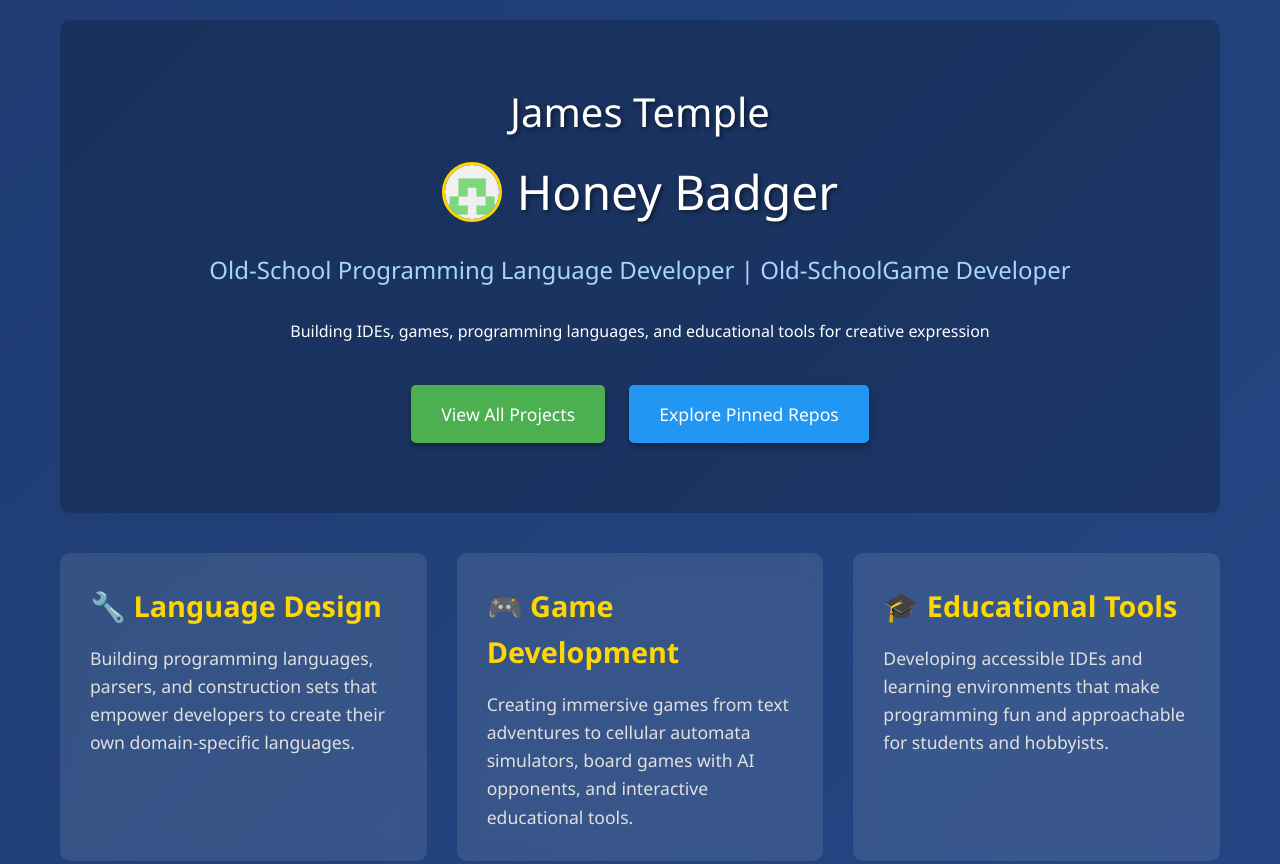
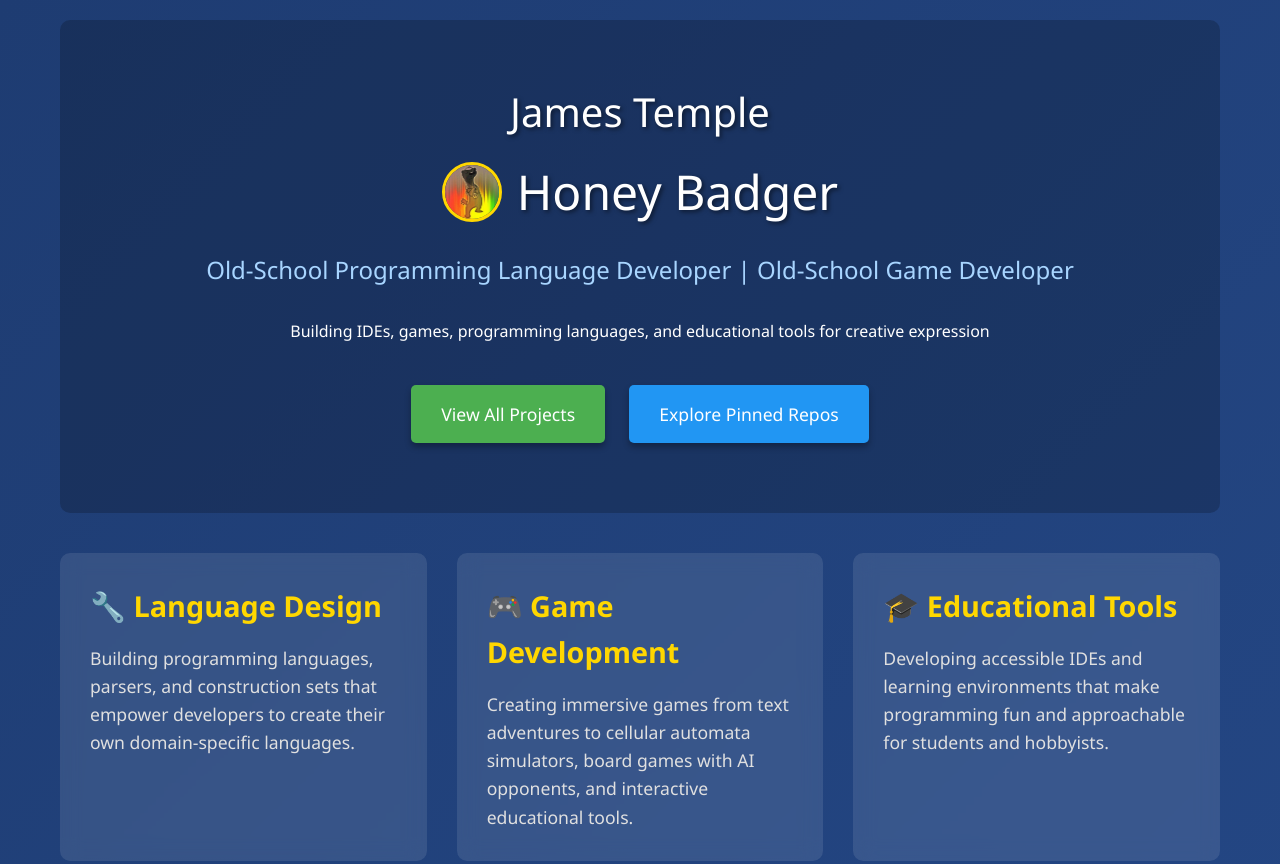
Before and after one commit to James-HoneyBadger/James-HoneyBadger.github.io, a plain HTML site: page index.html in a window 1280 px wide. Shown: the top 864 px of the page. Drawn offline with Linux system fonts and the light colour scheme.

Commit message:
Update avatar to use hb.jpg from Downloads
- Replaced honeybadger-avatar.png with hb.jpg
- Using custom Honey Badger tattoo image

```diff
--- a/index.html
+++ b/index.html
@@ -240,10 +240,10 @@
         <header>
             <div class="name-line">James Temple</div>
             <div class="brand-line">
-                <img src="honeybadger-avatar.png" alt="Honey Badger">
+                <img src="hb.jpg" alt="Honey Badger">
                 <span>Honey Badger</span>
             </div>
-            <p class="subtitle">Old-School Programming Language Developer | Old-SchoolGame Developer</p>
+            <p class="subtitle">Old-School Programming Language Developer | Old-School Game Developer</p>
             <p>Building IDEs, games, programming languages, and educational tools for creative expression</p>
             <div class="hero-buttons">
                 <a href="https://github.com/James-HoneyBadger" class="btn">View All Projects</a>
```
Also changed, not shown: hb.jpg (added).
